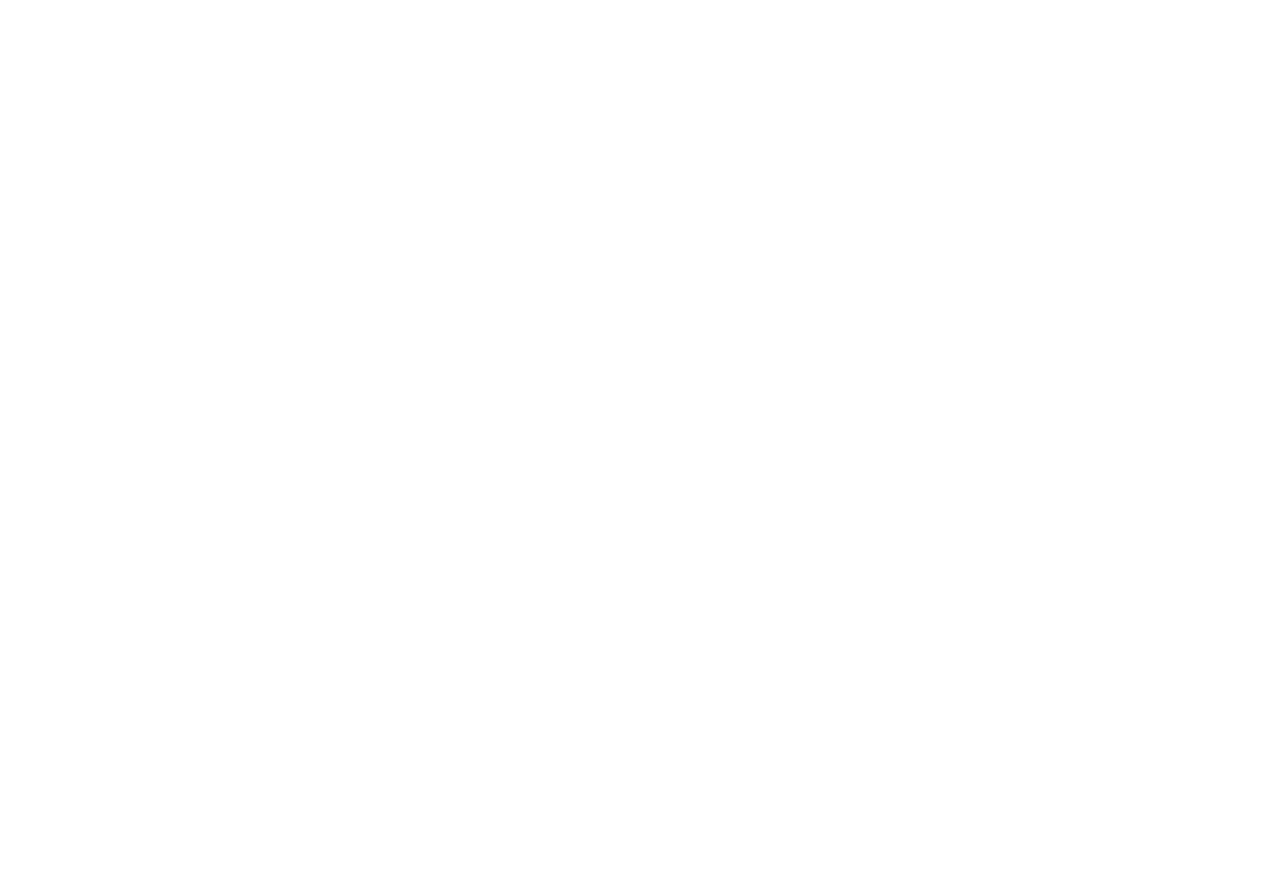
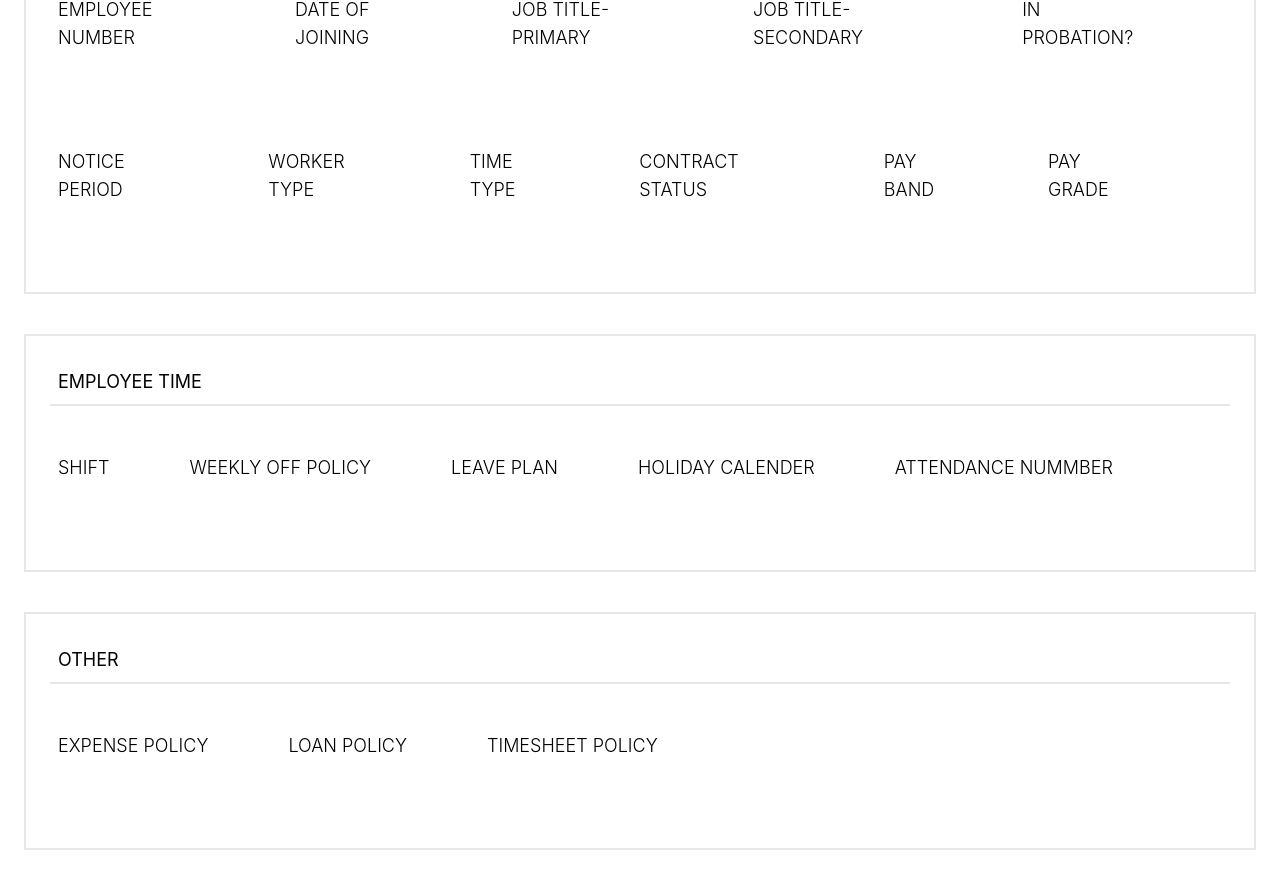
Before and after one commit to 123deve/hrms_portal, a React (Create React App) app: page /profile in a window 1280 px wide. Shown: the part 556-1430 px from the top of the page. Before the commit the page ends 800 px from the top, so only its background shows below. Built offline with nearby package versions, Linux system fonts and the light colour scheme.

Commit message:
job-details

```diff
--- /dev/null
+++ b/src/component/profile/JobDetail.js
@@ -0,0 +1,48 @@
+import React from 'react'
+
+const JobDetail = () => {
+  return (
+    <>
+    <div className='border-2 md:mt-10 m-6'>
+        <h1 className='border-b-2 p-2 m-6 text-sm md:text-lg'>Job Details</h1>
+        <div className='md:flex p-2 m-6 mb-10 md:mb-20 mt-6 md:mt-10 text-sm md:text-lg font-light'>
+            <p className='mr-20'>EMPLOYEE NUMBER</p>
+            <p className='mr-20'>DATE OF JOINING</p>
+            <p className='mr-20'>JOB TITLE- PRIMARY</p>
+            <p className='mr-20'>JOB TITLE- SECONDARY</p>
+            <p className='mr-20'>IN PROBATION?</p>
+        </div>
+        <div className='md:flex p-2 m-6 md:mb-20 text-sm md:text-lg font-light'>
+            <p className='mr-20'>NOTICE PERIOD</p>
+            <p className='mr-20'>WORKER TYPE</p>
+            <p className='mr-20'>TIME TYPE</p>
+            <p className='mr-20'>CONTRACT STATUS</p>
+            <p className='mr-20'>PAY BAND</p>
+            <p className='mr-20'>PAY GRADE</p>
+        </div>
+    </div>
+
+    <div className='border-2 md:mt-10 m-6'>
+        <h1 className='border-b-2 p-2 m-6 text-sm md:text-lg'>EMPLOYEE TIME</h1>
+        <div className='md:flex p-2 m-6 mb-10 md:mb-20 mt-6 md:mt-10 text-sm md:text-lg font-light'>
+            <p className='mr-20'>SHIFT</p>
+            <p className='mr-20'>WEEKLY OFF POLICY</p>
+            <p className='mr-20'>LEAVE PLAN</p>
+            <p className='mr-20'>HOLIDAY CALENDER</p>
+            <p className='mr-20'>ATTENDANCE NUMMBER</p>
+        </div>
+    </div>
+
+    <div className='border-2 md:mt-10 m-6'>
+        <h1 className='border-b-2 p-2 m-6 text-sm md:text-lg'>OTHER</h1>
+        <div className='md:flex p-2 m-6 mb-10 md:mb-20 mt-6 md:mt-10 text-sm md:text-lg font-light'>
+            <p className='mr-20'>EXPENSE POLICY</p>
+            <p className='mr-20'>LOAN POLICY</p>
+            <p className='mr-20'>TIMESHEET POLICY</p>
+        </div>
+    </div>
+    </>
+  )
+}
+
+export default JobDetail
--- a/src/component/profile/Profile.js
+++ b/src/component/profile/Profile.js
@@ -1,4 +1,5 @@
 import React from 'react'
+import JobDetail from './JobDetail'
 
 const Profile = () => {
   return (
@@ -35,6 +36,7 @@
      <a className='md:mr-20 mr-4' href='#'>DOCUMENTS</a>
      <a className='md:mr-20 mr-4'href='#'>ASSETS</a>
    </div>
+   <JobDetail/>
    </>
   )
 }
```
